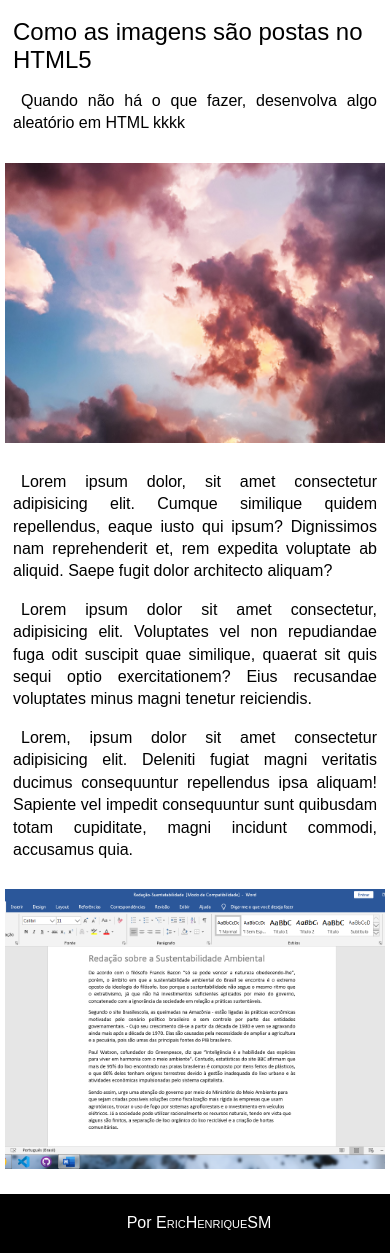
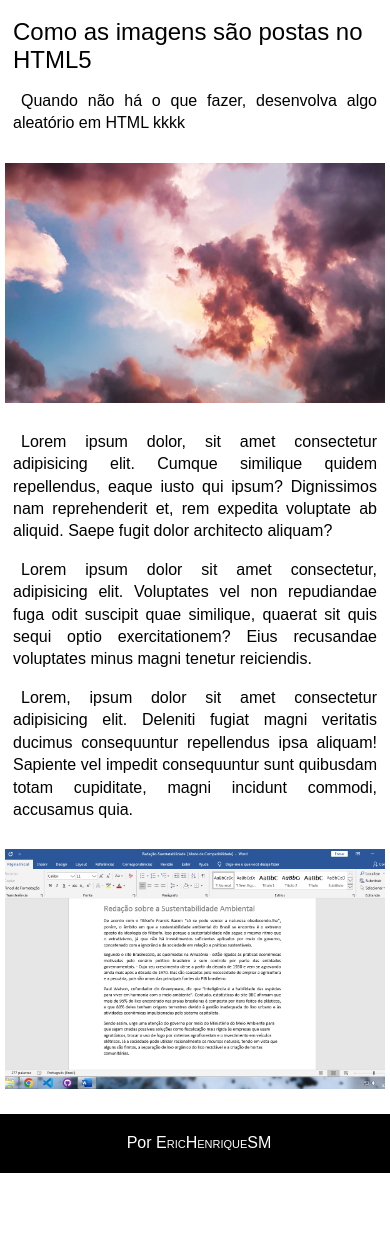
Before and after one commit to erichenriquesm/html5-e-css3, a PHP site: page / in a window 390 px wide. Shown: the part 197-1450 px from the top of the page. After the commit the page ends 1370 px from the top, so only its background shows below. Run offline with PHP 8.4, Linux system fonts and the light colour scheme.

Commit message:
Update css.css

```diff
--- a/práticas/prática012/estilos/css.css
+++ b/práticas/prática012/estilos/css.css
@@ -96,6 +96,9 @@ footer > a, .autoria{
     h1{
         font-size: 1.5em;
     }
+    .img, #ft2{
+        height: 240px;
+    }
 }
 
 @media (min-width: 800px){
```
